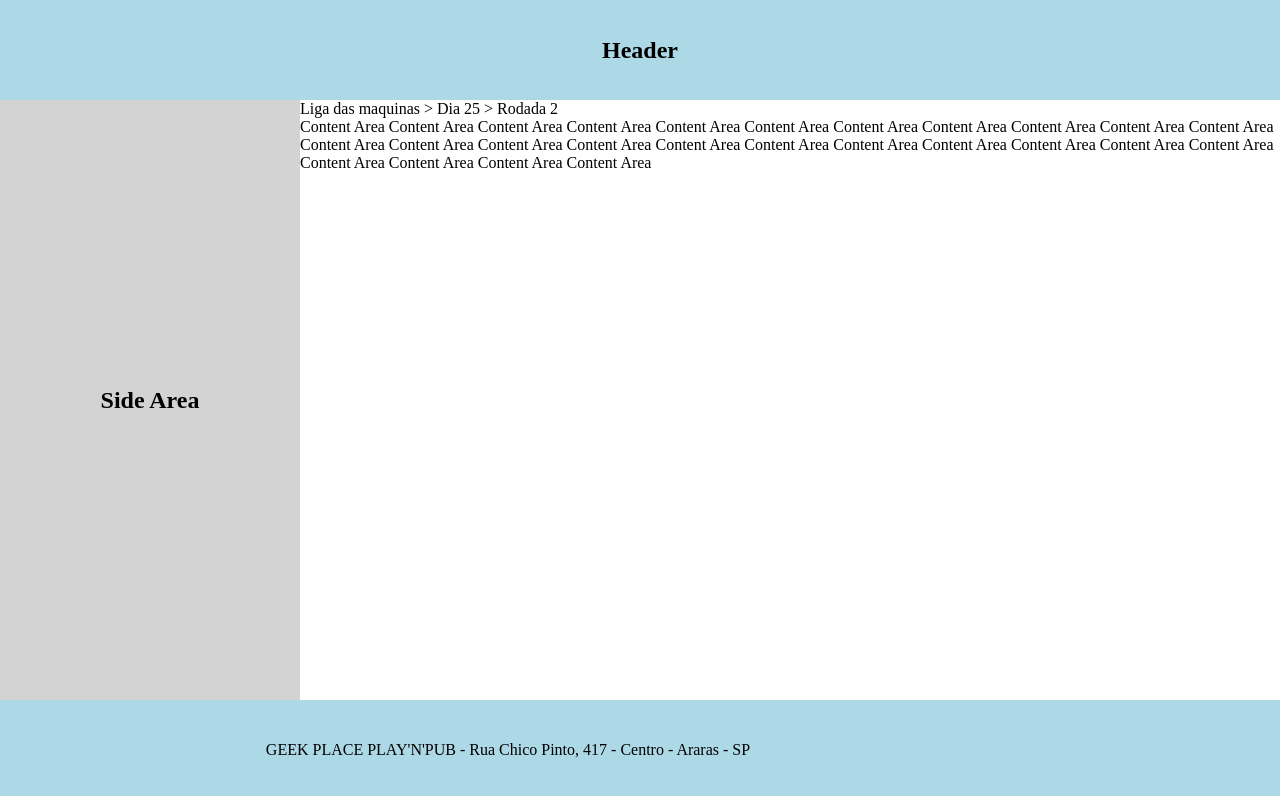
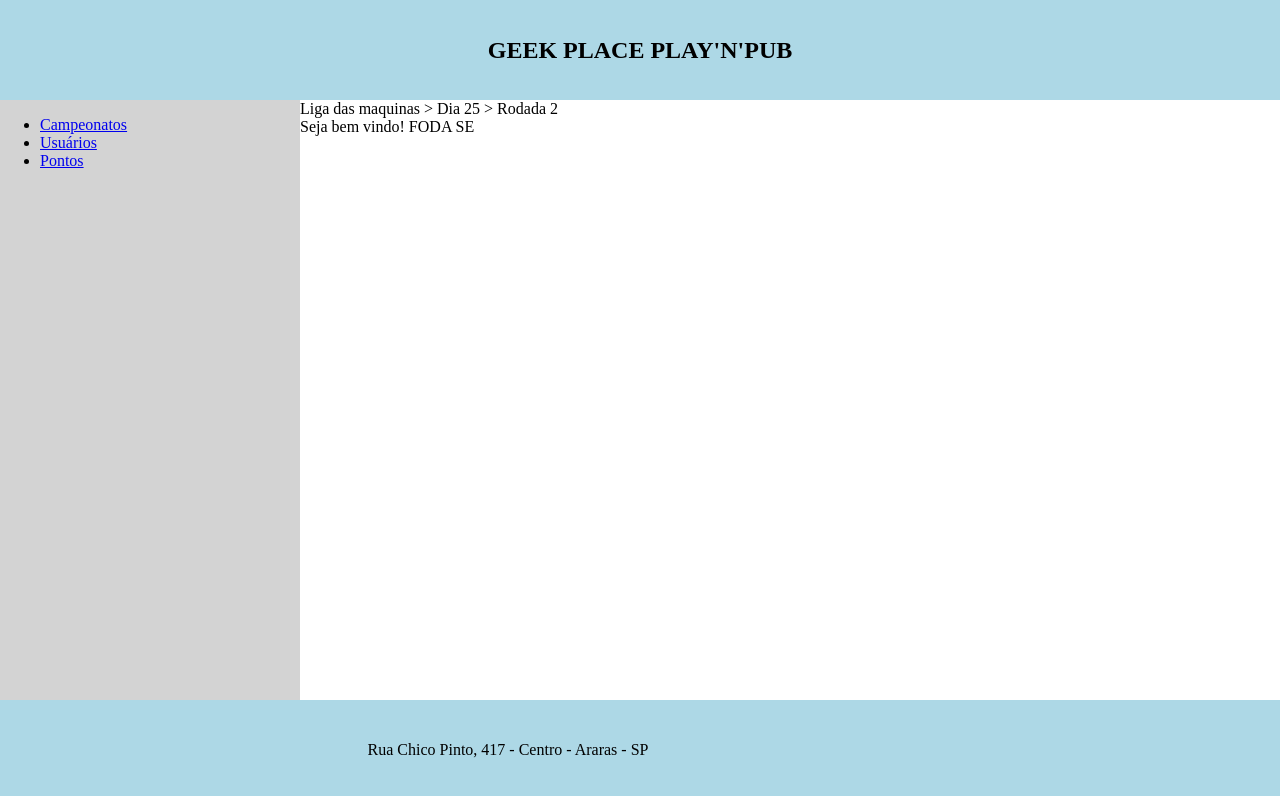
Before and after one commit to CastroFabio/mtg-app, a React (Create React App) app: page / in a window 1280 px wide. Shown: the top 796 px of the page. Built offline with nearby package versions, Linux system fonts and the light colour scheme; some icons are missing.

Commit message:
V0 layout

```diff
--- a/src/App.js
+++ b/src/App.js
@@ -18,6 +18,7 @@ import Rodada from "./components/rodadas/rodadas.component";
 import { Routes, Route } from "react-router-dom";
 import EditarRodada from "./components/rodadas/editarRodada";
 import CriarRodada from "./components/rodadas/criarRodada";
+import BoasVindas from "./components/boasVindas/campeonatos.component";
 
 const App = () => {
   return (
@@ -25,6 +26,7 @@ const App = () => {
       <Route index path="/signin" element={<Login />} />
       <Route path="/signup" element={<SignUp />} />
       <Route path="/" element={<Navigation />}>
+        <Route path="/" element={<BoasVindas />} />
         <Route path="/campeonato" element={<Campeonatos />} />
         <Route path="/editarCampeonato" element={<EditarCampeonato />} />
         <Route path="/criarCampeonato" element={<CriarCampeonato />} />
--- a/src/Routes/navigation/navigation.component.jsx
+++ b/src/Routes/navigation/navigation.component.jsx
@@ -33,32 +33,34 @@ const Navigation = () => {
   return (
     <Fragment>
       <header>
-        <span class="inner-text"> Header </span>
+        <span class="inner-text">GEEK PLACE PLAY'N'PUB </span>
       </header>
       <div class="main-container">
         <aside class="sidebar">
-          <span class="inner-text"> Side Area </span>
+          <ul>
+            <li>
+              <a href="/campeonato">Campeonatos</a>
+            </li>
+            <li>
+              <a href="#">Usuários</a>
+            </li>
+            <li>
+              <a href="#">Pontos</a>
+            </li>
+          </ul>
         </aside>
 
         <main class="content">
           <div class="component-url">Liga das maquinas > Dia 25 > Rodada 2</div>
           <div class="components">
             <Outlet />
-            <span class="inner2-text">
-              Content Area Content Area Content Area Content Area Content Area
-              Content Area Content Area Content Area Content Area Content Area
-              Content Area Content Area Content Area Content Area Content Area
-              Content Area Content Area Content Area Content Area Content Area
-              Content Area Content Area Content Area Content Area Content Area
-              Content Area
-            </span>
           </div>
         </main>
       </div>
       <footer>
         <div class="container-footer">
           <span class="copyright">
-            GEEK PLACE PLAY'N'PUB - Rua Chico Pinto, 417 - Centro - Araras - SP
+            Rua Chico Pinto, 417 - Centro - Araras - SP
           </span>
           <ul>
             <li>
--- /dev/null
+++ b/src/components/boasVindas/campeonatos.component.jsx
@@ -0,0 +1,5 @@
+const BoasVindas = () => {
+  return <section>Seja bem vindo! FODA SE</section>;
+};
+
+export default BoasVindas;
--- a/src/components/signIn/signIn.component.jsx
+++ b/src/components/signIn/signIn.component.jsx
@@ -59,7 +59,7 @@ const Login = () => {
           </p>
           {currentUserError ? <p>{currentUserError}</p> : null}
 
-          {currentUser ? <Navigate to="/campeonato" replace={true} /> : null}
+          {currentUser ? <Navigate to="/" replace={true} /> : null}
         </form>
       </div>
     </div>
```
Also changed, not shown: src/Routes/home/homepage.component.jsx (deleted, +0 -46 lines).
